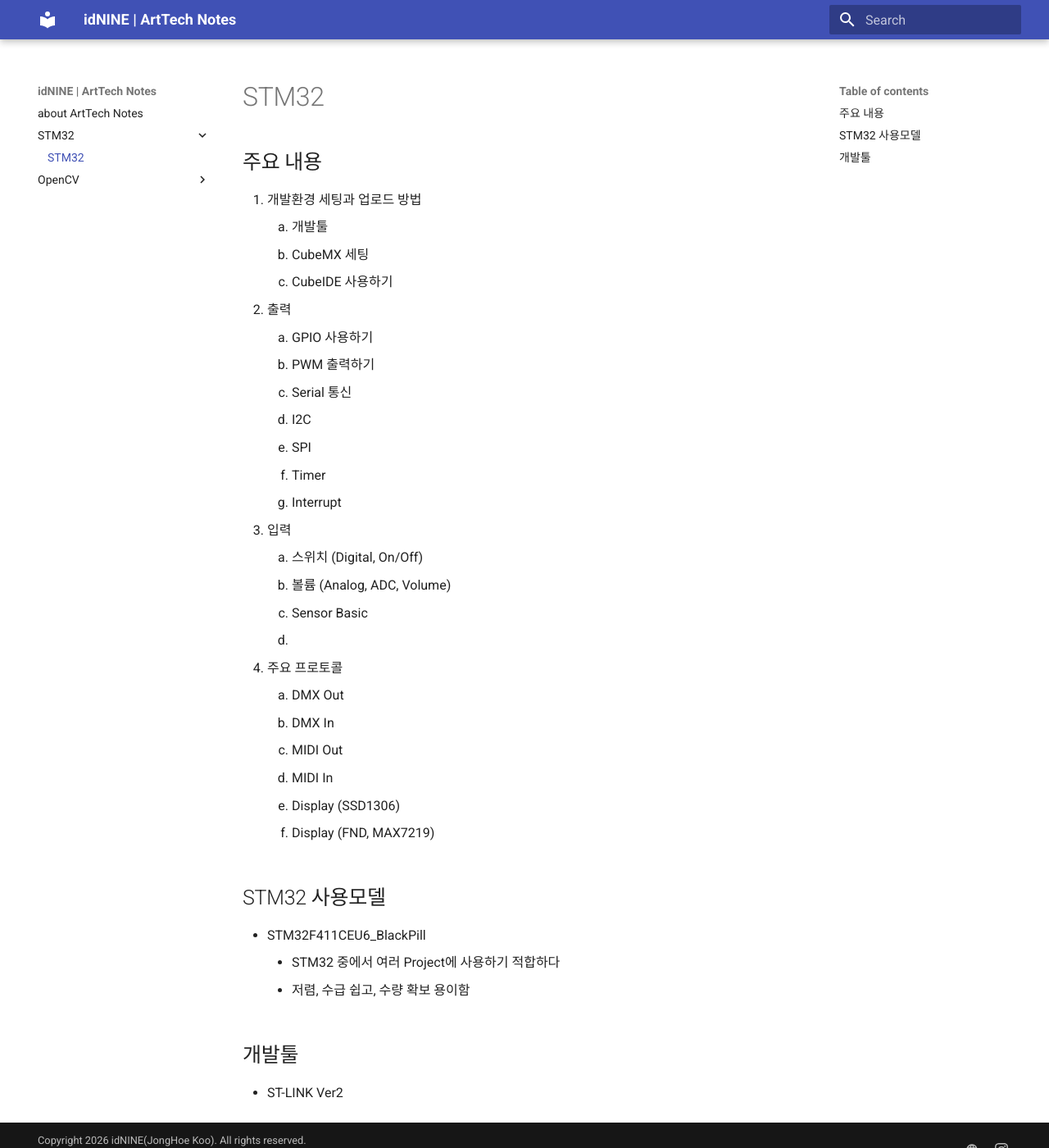
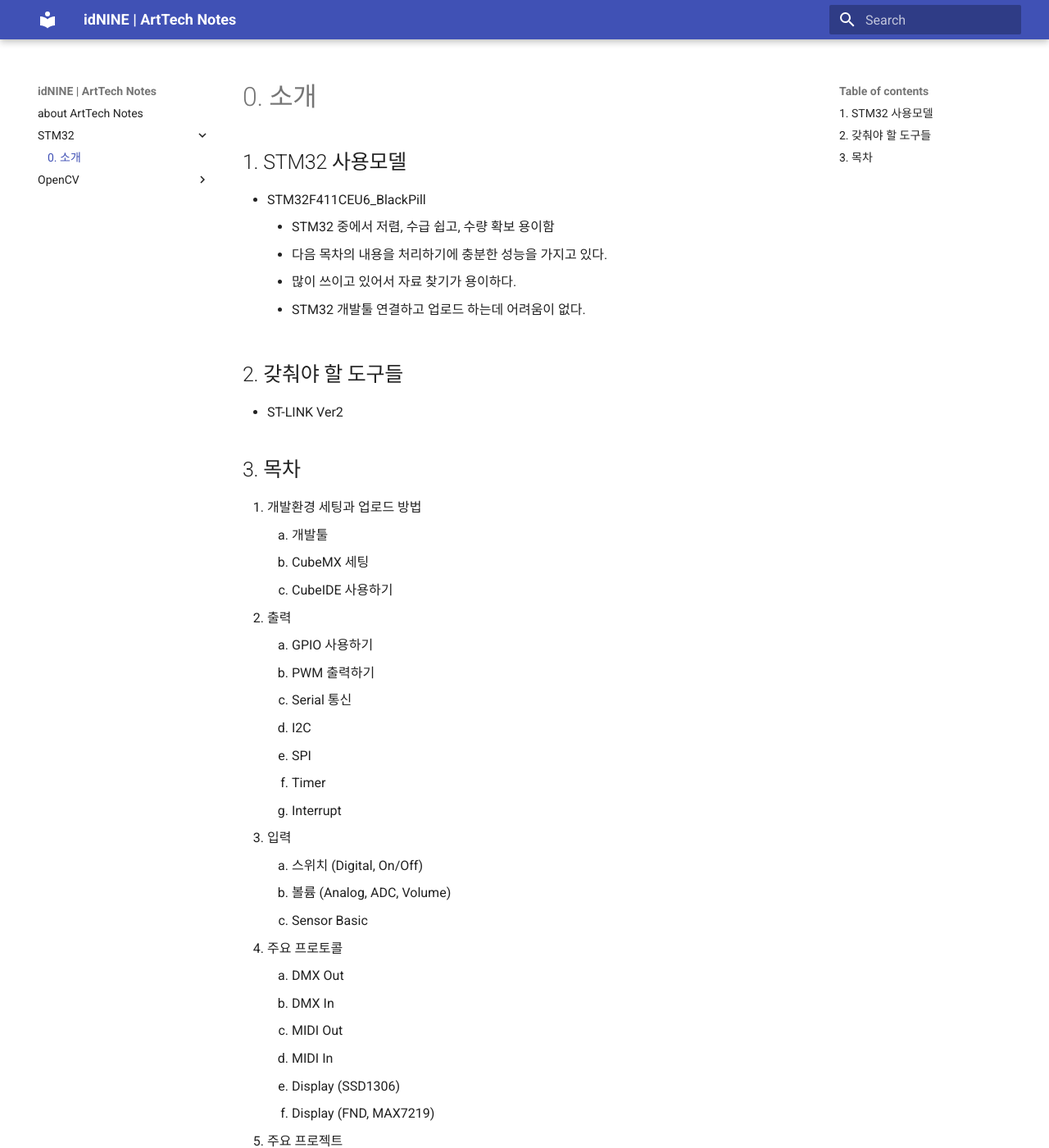
Before and after one commit to idnine/ArtTechNotes, an MkDocs documentation site: the page built from docs/STM32/index.md, in a window 1280 px wide and 1400 px high. Shown: the whole window at 82% size. Built offline with MkDocs 1.6.1 and Material for MkDocs 9.7.7, drawn with Linux system fonts in a browser that asks for light colours; comment, search, counter and statistics services are not loaded; some of the changed text lies outside the part shown.

Commit message:
stm32 landing page update

```diff
--- a/docs/STM32/index.md
+++ b/docs/STM32/index.md
@@ -1,7 +1,17 @@
-# STM32
+# 0. 소개
 
-## 주요 내용
+## 1. STM32 사용모델
 
+- STM32F411CEU6_BlackPill
+    - STM32 중에서 저렴, 수급 쉽고, 수량 확보 용이함
+    - 다음 목차의 내용을 처리하기에 충분한 성능을 가지고 있다.
+    - 많이 쓰이고 있어서 자료 찾기가 용이하다.
+    - STM32 개발툴 연결하고 업로드 하는데 어려움이 없다.
+
+## 2. 갖춰야 할 도구들
+- ST-LINK Ver2
+
+## 3. 목차
 1. 개발환경 세팅과 업로드 방법
     1. 개발툴
     1. CubeMX 세팅
@@ -26,12 +35,5 @@
     1. MIDI In
     1. Display (SSD1306)
     1. Display (FND, MAX7219)
-
-## STM32 사용모델
-
-- STM32F411CEU6_BlackPill
-    - STM32 중에서 여러 Project에 사용하기 적합하다
-    - 저렴, 수급 쉽고, 수량 확보 용이함
-
-## 개발툴
-- ST-LINK Ver2
+1. 주요 프로젝트
+    1. MIDI Timecode Display
```
Also changed, not shown: other parts of docs/STM32/index.md (+0 -1 lines).
